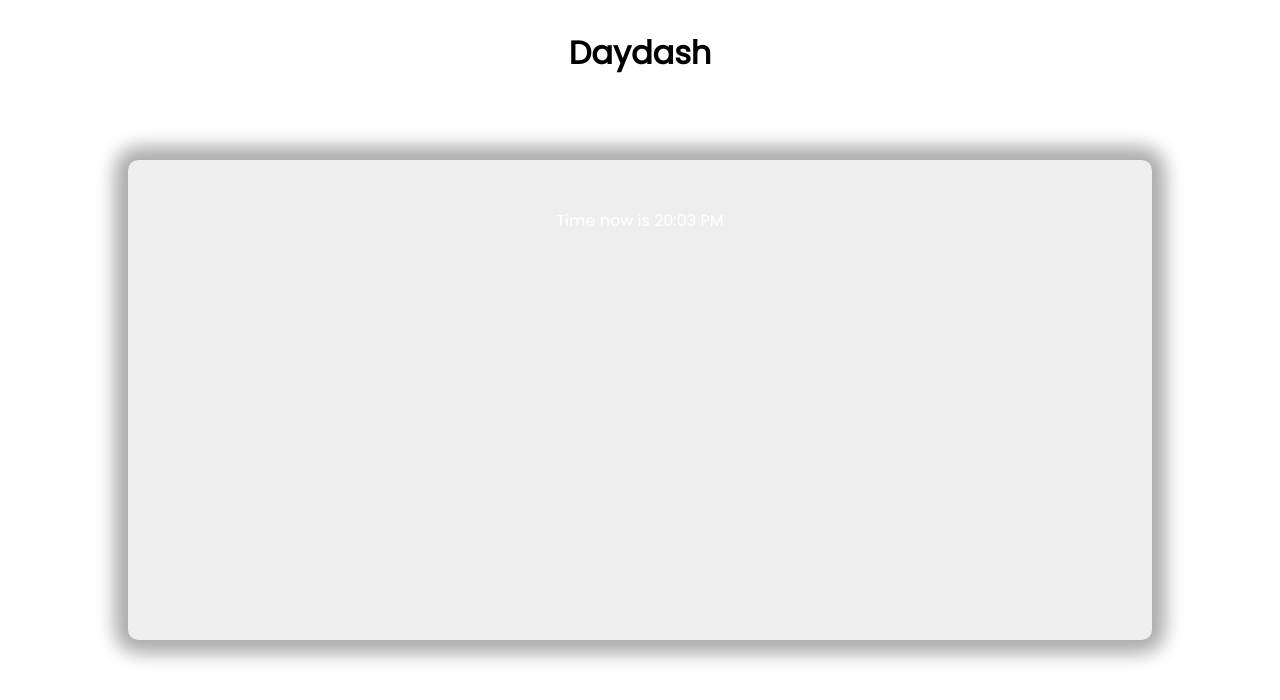
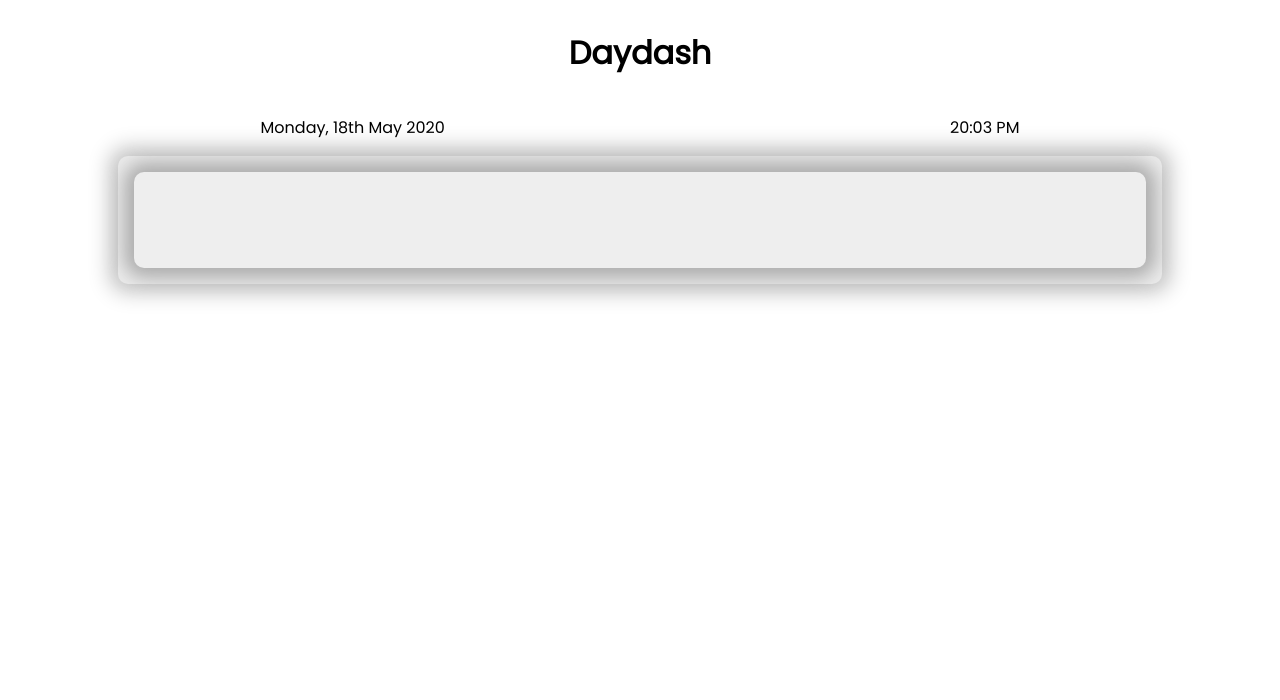
Before and after one commit to samwatts98/Daydash, a React (Create React App) app: page / in a window 1280 px wide. Shown: the top 700 px of the page. Built offline with nearby package versions, Linux system fonts and the light colour scheme; no server answers.

Commit message:
Add date and time to header. Improve layout for future gadgets. Better time formatting.

```diff
--- a/src/App.js
+++ b/src/App.js
@@ -1,16 +1,25 @@
 import React from 'react';
-import { TileContainer } from './components/styles.css';
+import { TileContainer, TimeOfDayTile, TileTheme } from './components/styles.css';
 import SunriseTile from './components/SunriseTile';
+import Header from './components/Header';
 
 
 function App() {
   return (
     <div className="App">
       <>
-        <h1>Daydash</h1>
-        <TileContainer>
-          <SunriseTile />
-        </TileContainer>
+        <Header />
+        <main>
+          <TileContainer>
+            <SunriseTile />
+            {/* <TimeOfDayTile theme={TileTheme.daytime} />
+            <TimeOfDayTile theme={TileTheme.sunset} />
+            <TimeOfDayTile theme={TileTheme.night} />
+            <TimeOfDayTile theme={TileTheme.daytime} />
+            <TimeOfDayTile theme={TileTheme.sunset} />
+            <TimeOfDayTile theme={TileTheme.night} /> */}
+          </TileContainer>
+        </main>
       </>
     </div>
   );
--- /dev/null
+++ b/src/components/Header.js
@@ -0,0 +1,21 @@
+import React from 'react';
+import styled from 'styled-components';
+import { dateNow, timeNow } from '../utils/time-utils';
+
+const DateTimeWrapper = styled.div`
+display: inline-flex;
+justify-content: space-around;
+width: 100%;
+`;
+
+const Header = () => (
+  <header>
+    <h1>Daydash</h1>
+    <DateTimeWrapper>
+      <p>{dateNow(true)}</p>
+      <p>{timeNow(true)}</p>
+    </DateTimeWrapper>
+  </header>
+);
+
+export default Header;
--- a/src/components/SunriseTile.js
+++ b/src/components/SunriseTile.js
@@ -1,8 +1,6 @@
 import React, { useState, useEffect } from 'react';
 import { TimeOfDayTile, TileTheme } from './styles.css';
-import {
-  convertToMoment, formatTimeEvent, timeNow,
-} from '../utils/time-utils';
+import { convertToMoment, formatTimeEvent, timeNow } from '../utils/time-utils';
 import fetchCoords from '../utils/location-utils';
 
 
@@ -13,7 +11,7 @@ const SunriseTile = () => {
 
   const [sunriseData, setSunriseData] = useState({});
 
-  const pickCardStyle = () => {
+  const pickCardTheme = () => {
     if (sunriseData.sunrise) {
       const now = timeNow();
       if (sunriseData.sunrise.diff(now, 'minute') > 0 || sunriseData.sunset.diff(now, 'minute') <= 0) {
@@ -52,13 +50,8 @@ const SunriseTile = () => {
   }, [location]);
 
   return (
-    <TimeOfDayTile theme={pickCardStyle()}>
+    <TimeOfDayTile theme={pickCardTheme()}>
       <p>{location.set ? `Your location is ${location.lat.toFixed(4)}, ${location.long.toFixed(4)}.` : ''}</p>
-      <p>
-        Time now is
-        {' '}
-        {timeNow(true)}
-      </p>
       <p>{formatTimeEvent('Sunset', sunriseData.sunset, sunriseData.sunset_tomorrow)}</p>
       <p>{formatTimeEvent('Sunrise', sunriseData.sunrise, sunriseData.sunrise_tomorrow)}</p>
     </TimeOfDayTile>
--- a/src/components/styles.css.js
+++ b/src/components/styles.css.js
@@ -1,22 +1,16 @@
 import styled from 'styled-components';
 
 export const TileContainer = styled.div`
-  position: fixed;
-  left: 50%;
-  top: 50%;
-  transform: translate(-50%, -50%);
+  display: flex;
+  flex-flow: column;
+  justify-content: space-around;
 
-  display: flex;
-  justify-content: space-around;
-  align-items: center;
-
-  width: 80vw;
-  height: 60vh;
-  min-height: fit-content;
-
+  width: 80%;
+  margin: 0 auto;
+  padding: 1rem;
+  border-radius: 10px;
 
   background: #eee;
-  border-radius: 10px;
 
   -webkit-box-shadow: 0px 0px 20px 10px rgba(204, 204, 204, 1);
   -moz-box-shadow: 0px 0px 20px 10px rgba(204, 204, 204, 1);
@@ -24,20 +18,23 @@ export const TileContainer = styled.div`
 `;
 
 export const TimeOfDayTile = styled.div`
-  width: 100%;
-  height: 100%;
   border-radius: 10px;
-  color: white;
+  padding: 0 1rem;
+  overflow: hidden;
+
   display: flex;
   flex-flow: column;
-  padding: 0 1rem;
-  overflow: hidden;
 
   -webkit-box-shadow: 0px 0px 20px 10px rgba(170, 170, 170, 1);
   -moz-box-shadow: 0px 0px 20px 10px rgba(170, 170, 170, 1);
   box-shadow: 0px 0px 20px 10px rgba(170, 170, 170, 1);
 
-  background : ${(props) => props.theme.background}
+  color: white;
+  background : ${(props) => props.theme.background};
+
+  :not(:last-child) {
+    margin-bottom: 1rem;
+  }
 
 `;
 
--- a/src/index.css
+++ b/src/index.css
@@ -22,3 +22,7 @@ body {
   justify-content: center;
   align-items: center;
 }
+
+#root {
+  width:100%
+}
--- a/src/utils/time-utils.js
+++ b/src/utils/time-utils.js
@@ -2,6 +2,7 @@
 import moment from 'moment';
 
 const TIME_FORMAT = 'HH:mm A';
+const DATE_FORMAT = 'dddd, Do MMMM YYYY';
 
 export const convertToMoment = (stringTime) => (
   moment.utc(stringTime, 'H:mm:ss A').utcOffset(moment().utcOffset())
@@ -14,18 +15,26 @@ export const timeNow = (formatted) => {
   return moment();
 };
 
+export const dateNow = (formatted) => {
+  if (formatted) {
+    return moment().format(DATE_FORMAT);
+  }
+  return moment();
+};
+
+
 export const timeAs = (time) => (moment(time, TIME_FORMAT));
 
-export const formatTimeEvent = (event, timeToday) => {
-  if (timeToday) {
-    const inMinutes = timeToday.diff(timeNow(), 'minutes');
+export const formatTimeEvent = (event, timeHappening) => {
+  if (timeHappening) {
+    const inMinutes = timeHappening.diff(timeNow(), 'minutes');
     if (isNaN(inMinutes)) {
       return `Unknown ${event}!`;
     }
     const hasHappened = inMinutes <= 0;
 
-    return `${event} ${hasHappened ? 'was' : 'is'} at ${moment(timeToday).format(TIME_FORMAT)}. `
-    + `${Math.abs(inMinutes)} minutes ${hasHappened ? 'ago!' : 'to go!'}`;
+    return `${event} ${hasHappened ? 'was' : 'is'} at ${
+      moment(timeHappening).format(TIME_FORMAT)} (${timeHappening.fromNow()}!).`;
   }
   return '';
 };
```
Also changed, not shown: .eslintrc.js.
